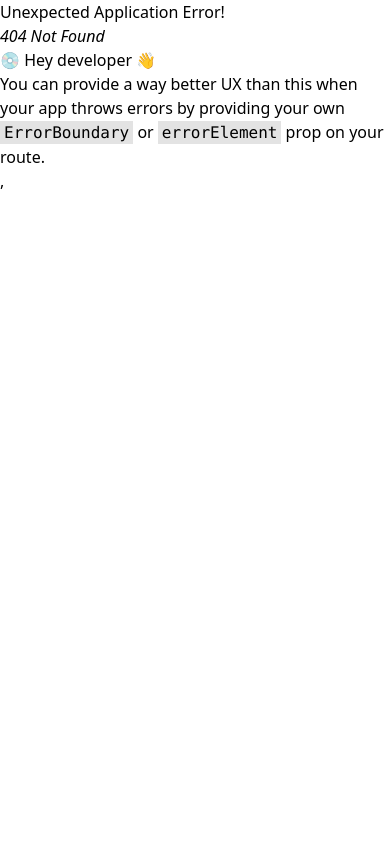
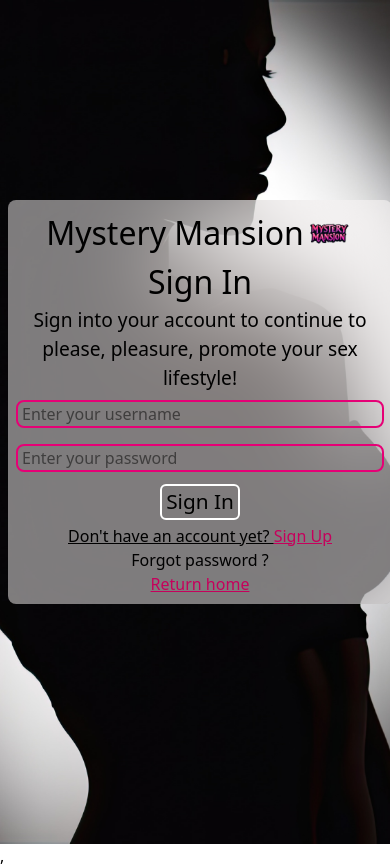
Before and after one commit to INEEDDMONEYY/UNINTERESTED, a React (Vite) app in the folder onex/: page /signin in a window 390 px wide. Before the commit this address had no page. Before the commit the page ends 844 px from the top, so only its background shows below. Built offline with nearby package versions, Linux system fonts and the light colour scheme.

Commit message:
Sign i/out pages and components created, need to fix the navigation transitions and button colors.

```diff
--- a/onex/index.html
+++ b/onex/index.html
@@ -5,7 +5,7 @@
     <link rel="icon" type="image/svg+xml" href="/vite.svg" />
     <link rel="stylesheet" href="/src/index.css" />
     <meta name="viewport" content="width=device-width, initial-scale=1.0" />
-    <title>Vite + React</title>
+    <title>MM</title>
   </head>
   <body>
     <div id="root"></div>
--- /dev/null
+++ b/onex/src/components/ForgotPassForm.jsx
@@ -0,0 +1,20 @@
+import { Link } from 'react-router'
+
+export default function ForgotPasswordForm() {
+    return(
+        <>
+        <form action="" method="post" className="flex flex-col w-96">
+            <input type="text" name="email" placeholder="Enter your email" className="border-2 border-red-600 m-2 px-1 text-[1rem] text-black rounded-lg" id="email"/>
+            <input type="text" name="password" placeholder="Enter a new password" className="border-2 border-red-600 m-2 px-1 text-[1rem] text-black rounded-lg" id="password"/>
+            <div>
+                <button name="submit-btn" type="submit" className="border-2 border-black m-1 px-1 text-red-700 text-[1.2rem] rounded-md" id="reset-password-btn">Reset Password</button>
+            </div>
+            <div>
+                {/**Import link from react router & link sign up to it's link */}
+                <h3 className="text-black text-[1rem] underline">Don't have an account yet? <Link to="/signup" className="text-pink-700">Sign Up</Link></h3>
+                <Link to="/home"><p className="underline text-pink-700">Return home</p></Link>
+            </div>
+        </form>
+        </>
+    )
+}
--- /dev/null
+++ b/onex/src/components/SignInForm.jsx
@@ -0,0 +1,21 @@
+import { Link } from 'react-router'
+
+export default function Form() {
+    return(
+        <>
+        <form action="" method="post" className="flex flex-col w-96">
+            <input type="text" name="email" placeholder="Enter your username" className="border-2 border-pink-600 m-2 px-1 text-[1rem] text-black rounded-lg" id="username"/>
+            <input type="text" name="password" placeholder="Enter your password" className="border-2 border-pink-600 m-2 px-1 text-[1rem] text-black rounded-lg" id="password"/>
+            <div>
+                <button name="submit-btn" type="submit" className="border-2 border-white m-1 px-1 text-black text-[1.3rem] rounded-md" id="sign-in-btn">Sign In</button>
+            </div>
+            <div>
+                {/**Import link from react router & link sign up to it's link */}
+                <h3 className="text-black text-[1rem] underline">Don't have an account yet? <Link to="/signup" className="text-pink-700">Sign Up</Link></h3>
+                <Link to="/forgotpassword">Forgot password ?</Link>
+                <Link to="/home"><p className="underline text-pink-700">Return home</p></Link>
+            </div>
+        </form>
+        </>
+    )
+}
--- /dev/null
+++ b/onex/src/components/SignUpForm.jsx
@@ -0,0 +1,21 @@
+import { Link } from 'react-router'
+
+export default function SignupForm() {
+    return(
+        <>
+        <form action="" method="post" className="flex flex-col w-96">
+            <input type="text" name="username" placeholder="Create a username" className="border-2 border-pink-600 m-2 px-1 text-[1rem] text-black rounded-lg" id="username"/>
+            <input type="text" name="email" placeholder="Enter your email" className="border-2 border-pink-600 m-2 px-1 text-[1rem] text-black rounded-lg" id="email"/>
+            <input type="text" name="password" placeholder="Enter your password" className="border-2 border-pink-600 m-2 px-1 text-[1rem] text-black rounded-lg" id="password"/>
+            <div>
+                <button name="submit-btn" type="submit" className="border-2 border-white m-1 px-1 text-black text-[1.3rem] rounded-md" id="sign-up-btn">Sign Up</button>
+            </div>
+            <div>
+                {/**Import link from react router & link sign up to it's link */}
+                <h3 className="text-black text-[1rem] underline">Have an account already? <Link to="/signin" className="text-pink-700">Sign In</Link></h3>
+                <Link to="/home"><p className="underline text-pink-700">Return home</p></Link>
+            </div>
+        </form>
+        </>
+    )
+}
--- a/onex/src/index.css
+++ b/onex/src/index.css
@@ -38,3 +38,68 @@
 .logo {
   width: 100px;
 }
+
+
+/*SignIn & Signup page styles*/
+.signin-bg, .signup-bg {
+    background: url('./assets/silhouette.jpg') no-repeat center center/cover;
+    object-fit: cover;
+    width: 100%;
+}
+
+.form-bg {
+    backdrop-filter: blur(50px);
+    background: rgba(247, 244, 244, 0.5);
+}
+
+.signin-logo {
+    width: 50px;
+}
+
+
+
+@media only screen and (max-width: 1024px) {
+    header .nav-btn {
+        visibility: visible;
+        opacity: 1;
+    }
+
+    header nav {
+        position: fixed;
+        top: 0;
+        left: 0;
+        height: 100%;
+        width: 100%;
+        display: flex;
+        flex-direction: column;
+        align-items: center;
+        justify-content: center;
+        gap: 2.5rem;
+        background-color: var(--mainColorDark);
+        transition: 1s;
+        transform: translateY(-120%);
+        cursor: pointer;
+    }
+
+    header .responsive_nav {
+        transform: none;
+    }
+
+    nav .nav-close-btn {
+        position: absolute;
+        top: 2rem;
+        right: 2rem;
+    }
+
+    .nav-items .nav-item {
+        font-size: 1.7rem;
+    }
+
+    .nav-items .nav-item:hover {
+        color: var(--mainColor);
+    }
+    .main-bg-container {
+        flex-direction: column;
+    }
+
+}
--- /dev/null
+++ b/onex/src/pages/ForgotPassPage.jsx
@@ -0,0 +1,22 @@
+import ForgotPassword from '../components/ForgotPassForm.jsx'
+import Logo from '../assets/Logo.png'
+
+export default function ForgotPasswordPage() {
+    return(
+        <>
+        <div className="flex flex-col signin-bg h-screen p-[200px]">
+            <div className="inline-block bg-gray-300 text-center rounded-lg w-96 self-center p-2 form-bg">
+                <div className="flex place-items-center justify-self-center">
+                    <h1 className="text-black text-[2rem]">Mystery Mansion</h1>
+                    <img src={Logo} alt="" className="signin-logo" />
+                </div>
+                <h3 className="text-red-700 text-[1.5rem]">Forgot Password?</h3>
+                <p className="text-black text-[1.2rem]">We all do at times, reset password & get back to promoting your sex lifestyle!</p>
+                <div className="justify-self-center">
+                    <ForgotPassword />
+                </div>
+            </div>
+        </div>
+        </>
+    )
+}
--- /dev/null
+++ b/onex/src/pages/signInPage.jsx
@@ -0,0 +1,22 @@
+import SignInForm from '../components/SignInForm.jsx'
+import SigninLogo from '../assets/Logo.png'
+
+export default function SignIn() {
+    return(
+        <>
+        <div className="flex flex-col signin-bg h-screen p-[200px]">
+            <div className="inline-block bg-gray-300 text-center rounded-lg w-96 self-center p-2 form-bg">
+                <div className="flex place-items-center justify-self-center">
+                    <h1 className="text-black text-[2rem]">Mystery Mansion</h1>
+                    <img src={SigninLogo} alt="" className="signin-logo" />
+                </div>
+                <h3 className="text-black text-[2rem]">Sign In</h3>
+                <p className="text-black text-[1.2rem]">Sign into your account to continue to please, pleasure, promote your sex lifestyle!</p>
+                <div className="justify-self-center">
+                    <SignInForm />
+                </div>
+            </div>
+        </div>
+        </>
+    )
+}
--- /dev/null
+++ b/onex/src/pages/signUpPage.jsx
@@ -0,0 +1,22 @@
+import SignupForm from "../components/SignUpForm.jsx"
+import Logo from '../assets/Logo.png'
+
+export default function SignupPage() {
+    return(
+        <>
+        <div className="flex flex-col signup-bg h-screen p-[200px]">
+            <div className="inline-block bg-gray-300 text-center rounded-lg w-96 self-center p-2 form-bg">
+                <div className="flex place-items-center justify-self-center">
+                    <h1 className="text-black text-[2rem]">Mystery Mansion</h1>
+                    <img src={Logo} alt="" className="signin-logo" />
+                </div>
+                <h3 className="text-black text-[2rem]">Sign Up</h3>
+                <p className="text-black text-[1.2rem]">Signup for an account please, pleasure, promote your sex lifestyle!</p>
+                <div className="justify-self-center">
+                    <SignupForm/>
+                </div>
+            </div>
+        </div>
+        </>
+    )
+}
```
Also changed, not shown: onex/src/main.jsx (+10 -0 lines), onex/src/assets/silhouette.jpg (added).
